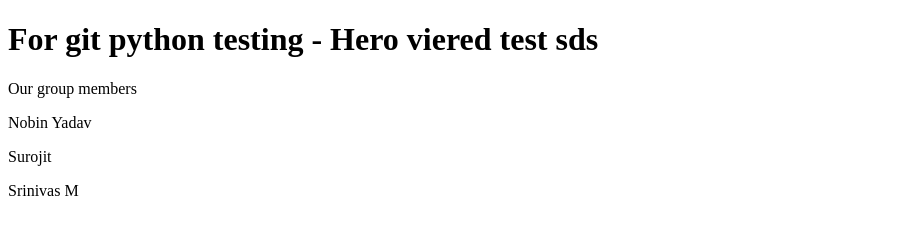
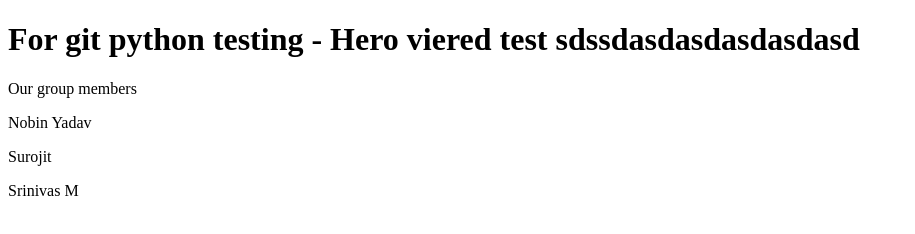
Before and after one commit to Nobin1987/GITPYTHON_GROUP, a plain HTML site: page index.html in a window 1280 px wide. Shown: the whole page, without its empty margins (0-915 px from the left). Drawn offline with Linux system fonts and the light colour scheme.

Commit message:
Update index.html

```diff
--- a/index.html
+++ b/index.html
@@ -3,7 +3,7 @@
 <html>
 <body>
 
-<h1>For git python testing - Hero viered test  sds </h1>
+<h1>For git python testing - Hero viered test  sdssdasdasdasdasdasd </h1>
 
 <p>Our group members </p>
 <p>Nobin Yadav </p>
```
